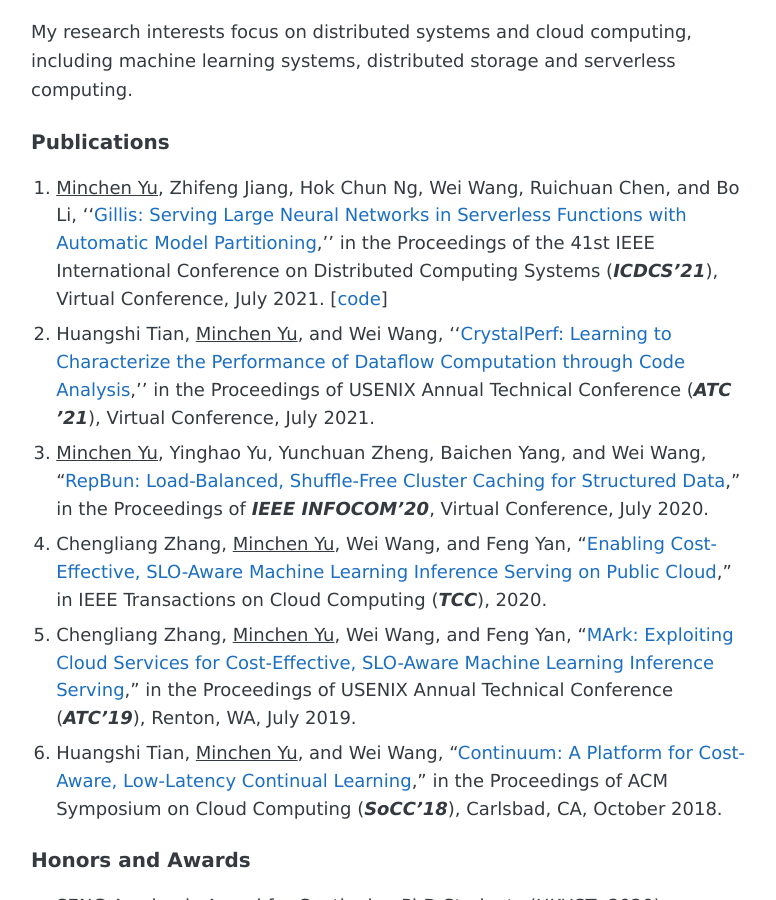
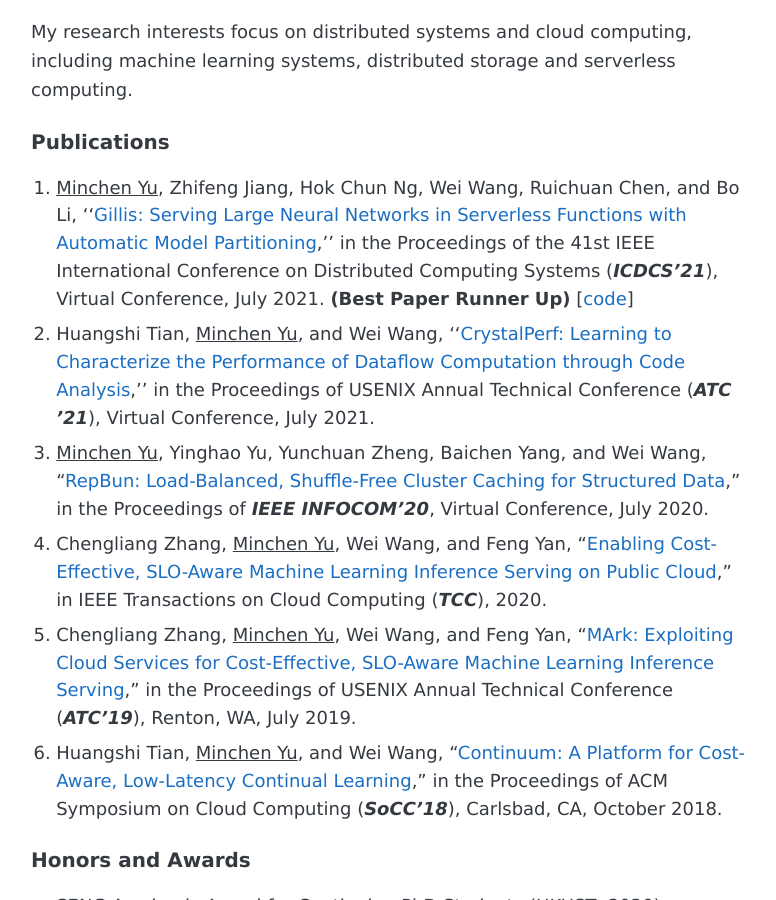
Before and after one commit to YaoSiqi2003/YaoSiqi2003.github.io, a Jekyll site: the page built from pages/main.md, in a window 1280 px wide and 900 px high, scrolled down 322 px. Shown: the whole window, without its empty margins (249-1025 px from the left). Built offline with Jekyll 4.4.1, drawn with Linux system fonts in a browser that asks for light colours; the list of posts is cut into pages by our own code; our own code applies the rules of GitHub Pages for plain Markdown files.

Commit message:
add mark

```diff
--- a/pages/main.md
+++ b/pages/main.md
@@ -14,7 +14,7 @@
 
 ### Publications
 
-1. <ins>Minchen Yu</ins>, Zhifeng Jiang, Hok Chun Ng, Wei Wang, Ruichuan Chen, and Bo Li, ''[Gillis: Serving Large Neural Networks in Serverless Functions with Automatic Model Partitioning](http://www.cse.ust.hk/~weiwa/papers/gillis-icdcs21.pdf),'' in the Proceedings of the 41st IEEE International Conference on Distributed Computing Systems (***ICDCS'21***), Virtual Conference, July 2021. [[code](https://github.com/MincYu/gillis-open-source)]
+1. <ins>Minchen Yu</ins>, Zhifeng Jiang, Hok Chun Ng, Wei Wang, Ruichuan Chen, and Bo Li, ''[Gillis: Serving Large Neural Networks in Serverless Functions with Automatic Model Partitioning](http://www.cse.ust.hk/~weiwa/papers/gillis-icdcs21.pdf),'' in the Proceedings of the 41st IEEE International Conference on Distributed Computing Systems (***ICDCS'21***), Virtual Conference, July 2021. **(Best Paper Runner Up)**  [[code](https://github.com/MincYu/gillis-open-source)]
 1. Huangshi Tian, <ins>Minchen Yu</ins>, and Wei Wang, ''[CrystalPerf: Learning to Characterize the Performance of Dataflow Computation through Code Analysis](http://www.cse.ust.hk/~weiwa/papers/crystalperf-atc21.pdf),'' in the Proceedings of USENIX Annual Technical Conference (***ATC ’21***), Virtual Conference, July 2021.
 1. <ins>Minchen Yu</ins>, Yinghao Yu, Yunchuan Zheng, Baichen Yang, and Wei Wang, "[RepBun: Load-Balanced, Shuffle-Free Cluster Caching for Structured Data](http://www.cse.ust.hk/~weiwa/papers/repbun-infocom20.pdf)," in the Proceedings of ***IEEE INFOCOM'20***, Virtual Conference, July 2020.
 1. Chengliang Zhang, <ins>Minchen Yu</ins>, Wei Wang, and Feng Yan, "[Enabling Cost-Effective, SLO-Aware Machine Learning Inference Serving on Public Cloud](http://www.cse.ust.hk/~weiwa/papers/MArk-tcc20.pdf)," in IEEE Transactions on Cloud Computing (***TCC***), 2020.
```
